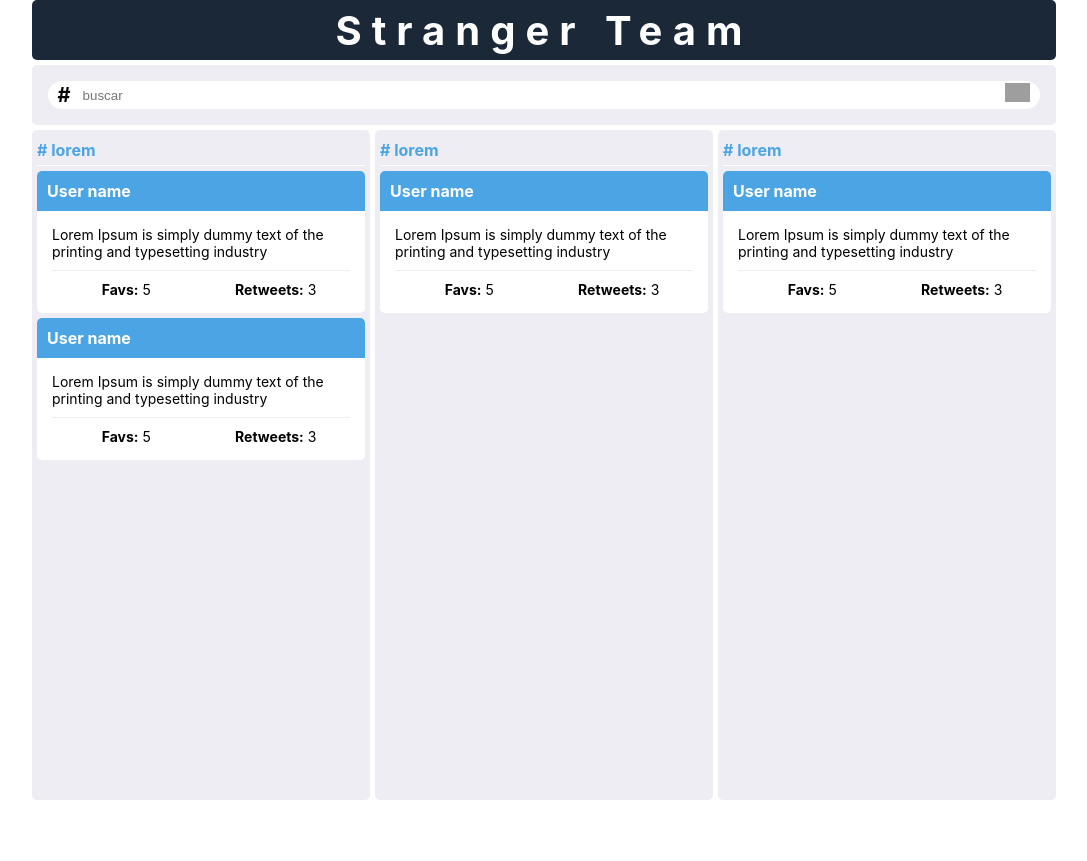
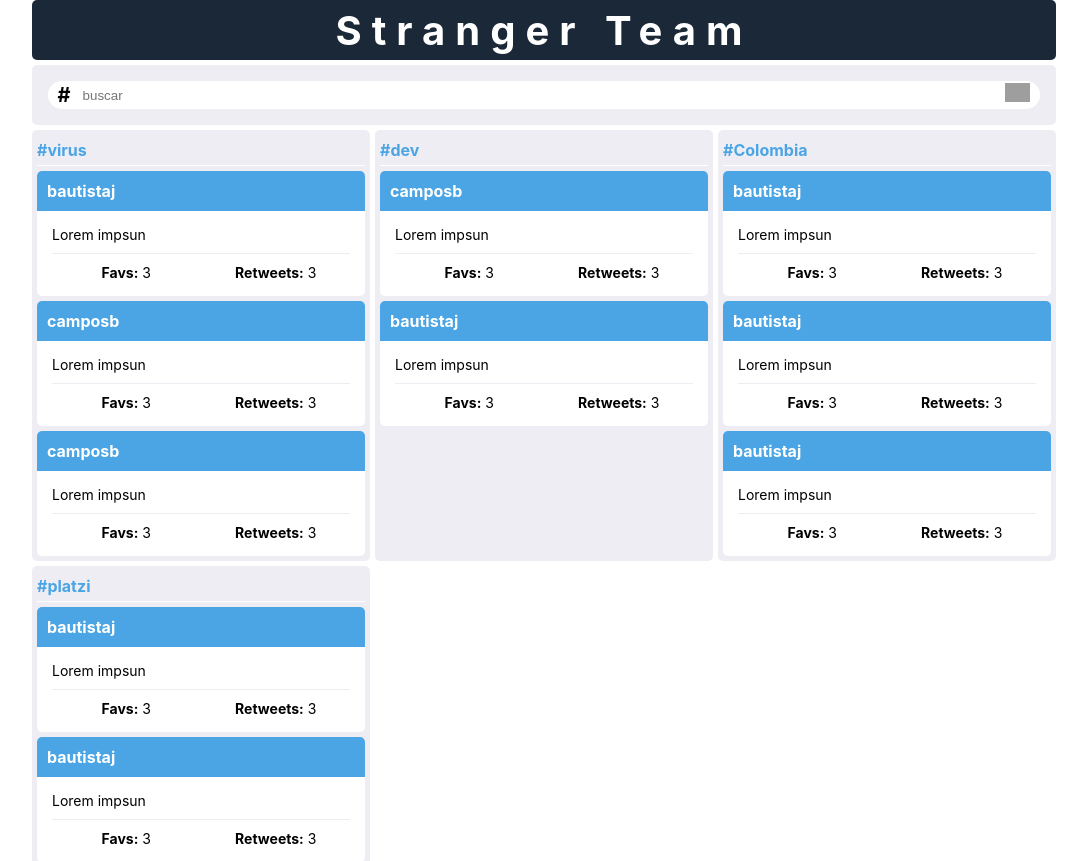
Before and after one commit to bautistaj/st-challenge-front, a React (Create React App) app: page / in a window 1280 px wide. Shown: the top 861 px of the page, without its empty margins (96-1183 px from the left). Before the commit the page ends 800 px from the top, so only its background shows below. Built offline with nearby package versions, Linux system fonts and the light colour scheme; data requests are answered from the project's data file; grey boxes are pictures that could not be loaded.

Commit message:
Implement axios to get data form API

```diff
--- a/src/components/Card/index.js
+++ b/src/components/Card/index.js
@@ -1,21 +1,20 @@
 import React from "react";
 import { Header, Wrapper, Content, Ul, Tweet } from "./styles";
 
-export const Card = () => {
+export const Card = ({username, text, favs, retweets}) => {
 	return (
 		<Wrapper>
-			<Header>User name</Header>
+			<Header>{username}</Header>
 			<Content>
 				<Tweet>
-					Lorem Ipsum is simply dummy text of the printing and typesetting
-					industry
+					{text}
 				</Tweet>
 				<Ul>
 					<li>
-						<strong>Favs:</strong> 5
+						<strong>Favs:</strong> {favs}
 					</li>
 					<li>
-						<strong>Retweets:</strong> 3
+						<strong>Retweets:</strong> {retweets}
 					</li>
 				</Ul>
 			</Content>
--- a/src/components/Colum/index.js
+++ b/src/components/Colum/index.js
@@ -1,11 +1,14 @@
 import React from 'react';
 import {Header, Wrapper} from './styles';
+import { Card } from "../../components/Card";
 
-export const Column = ({children}) => {
+export const Column = ({hashtag, tweets}) => {
   return (
     <Wrapper>
-      <Header># lorem</Header>
-      {children}
+      <Header>#{ hashtag }</Header>
+      {
+        tweets && tweets.map(tweet => <Card key={tweet.id} {...tweet}/>)
+      }
     </Wrapper>
   );
 }
--- a/src/components/ListOfColumns/index.js
+++ b/src/components/ListOfColumns/index.js
@@ -1,10 +1,15 @@
 import React from 'react';
 import { Wrapper } from './styles';
+import { Column } from "../../components/Colum";
 
-export const ListOfColumns = ({children}) => {
+export const ListOfColumns = ({hashtags}) => {
+  console.log(hashtags);
+
   return (
     <Wrapper>
-      {children}
+      {
+        hashtags && hashtags.map(item => <Column key={item.hashtag} {...item}/>)
+      }
     </Wrapper>
   );
 }
--- a/src/components/Search/index.js
+++ b/src/components/Search/index.js
@@ -2,12 +2,12 @@ import React from "react";
 import { HashTag, Input, Form, Button, InputContainer } from "./styles";
 import { useInputValue } from "../../hooks/useImputValue";
 
-export const Search = () => {
+export const Search = ({onSubmit}) => {
 	const hashtag = useInputValue("");
 
 	const handleSubmit = event => {
 		event.preventDefault();
-		console.log("Buscar ", hashtag.value);
+		onSubmit(hashtag.value);
 	};
 
 	return (
--- /dev/null
+++ b/src/mocks/data.json
@@ -0,0 +1,106 @@
+{
+  "data": [
+    {
+      "id": 0,
+      "hashtag": "virus",
+      "tweets": [
+        {
+          "id":0,
+          "username": "bautistaj",
+          "text": "Lorem impsun",
+          "favs": 3,
+          "retweets": 3
+        },
+        {
+          "id":1,
+          "username": "camposb",
+          "text": "Lorem impsun",
+          "favs": 3,
+          "retweets": 3
+        },
+        {
+          "id":2,
+          "username": "camposb",
+          "text": "Lorem impsun",
+          "favs": 3,
+          "retweets": 3
+        }
+      ]
+    },
+    {
+      "id": 1,
+      "hashtag": "dev",
+      "tweets": [
+        {
+          "id":0,
+          "username": "camposb",
+          "text": "Lorem impsun",
+          "favs": 3,
+          "retweets": 3
+        },
+        {
+          "id":1,
+          "username": "bautistaj",
+          "text": "Lorem impsun",
+          "favs": 3,
+          "retweets": 3
+        }
+
+      ]
+    },
+    {
+      "id": 2,
+      "hashtag": "Colombia",
+      "tweets": [
+        {
+          "id":0,
+          "username": "bautistaj",
+          "text": "Lorem impsun",
+          "favs": 3,
+          "retweets": 3
+        },
+        {
+          "id":1,
+          "username": "bautistaj",
+          "text": "Lorem impsun",
+          "favs": 3,
+          "retweets": 3
+        },
+        {
+          "id":2,
+          "username": "bautistaj",
+          "text": "Lorem impsun",
+          "favs": 3,
+          "retweets": 3
+        }
+      ]
+    },
+    {
+      "id": 3,
+      "hashtag": "platzi",
+      "tweets": [
+        {
+          "id":0,
+          "username": "bautistaj",
+          "text": "Lorem impsun",
+          "favs": 3,
+          "retweets": 3
+        },
+        {
+          "id":1,
+          "username": "bautistaj",
+          "text": "Lorem impsun",
+          "favs": 3,
+          "retweets": 3
+        },
+        {
+          "id":2,
+          "username": "bautistaj",
+          "text": "Lorem impsun",
+          "favs": 3,
+          "retweets": 3
+        }
+      ]
+    }
+  ]
+}
--- a/src/pages/Home.js
+++ b/src/pages/Home.js
@@ -1,8 +1,6 @@
-import React from "react";
+import React, {useEffect, useState} from "react";
 import { HeaderComponent } from "../components/Header";
 import { Search } from "../components/Search";
-import { Column } from "../components/Colum";
-import { Card } from "../components/Card";
 import { ListOfColumns } from "../components/ListOfColumns";
 import StyledComponents from "styled-components";
 
@@ -20,25 +18,33 @@ const Body = StyledComponents.div`
 	justify-content: center;
 `;
 
+
 export const Home = () => {
+	const [hashtags, setHashtags] = useState([]);
+
+  useEffect(function() {
+    window.fetch(`http://localhost:3001/data`)
+    .then(result => result.json())
+    .then(response => {
+      setHashtags(response);
+    });
+	},[]);
+
+	const onSubmit = (value) => {
+		window.fetch(`http://localhost:3001/data${value ?`?hashtag=${value}`:''}`)
+		.then(result => result.json())
+		.then(response => {
+			setHashtags(response);
+		});
+	}
+
 	return (
 		<Body>
 			<HeaderComponent />
-			<Search />
-			<ListOfColumns>
-				<Column>
-					<Card />
-					<Card />
-				</Column>
-
-				<Column>
-					<Card />
-				</Column>
-
-				<Column>
-					<Card />
-				</Column>
-			</ListOfColumns>
+			<Search onSubmit = { onSubmit }/>
+			{
+				hashtags && <ListOfColumns hashtags = {hashtags} />
+			}
 		</Body>
 	);
 };
```
Also changed, not shown: package.json (+6 -2 lines), 1 other file (tests, documents, lock files or other folders).
